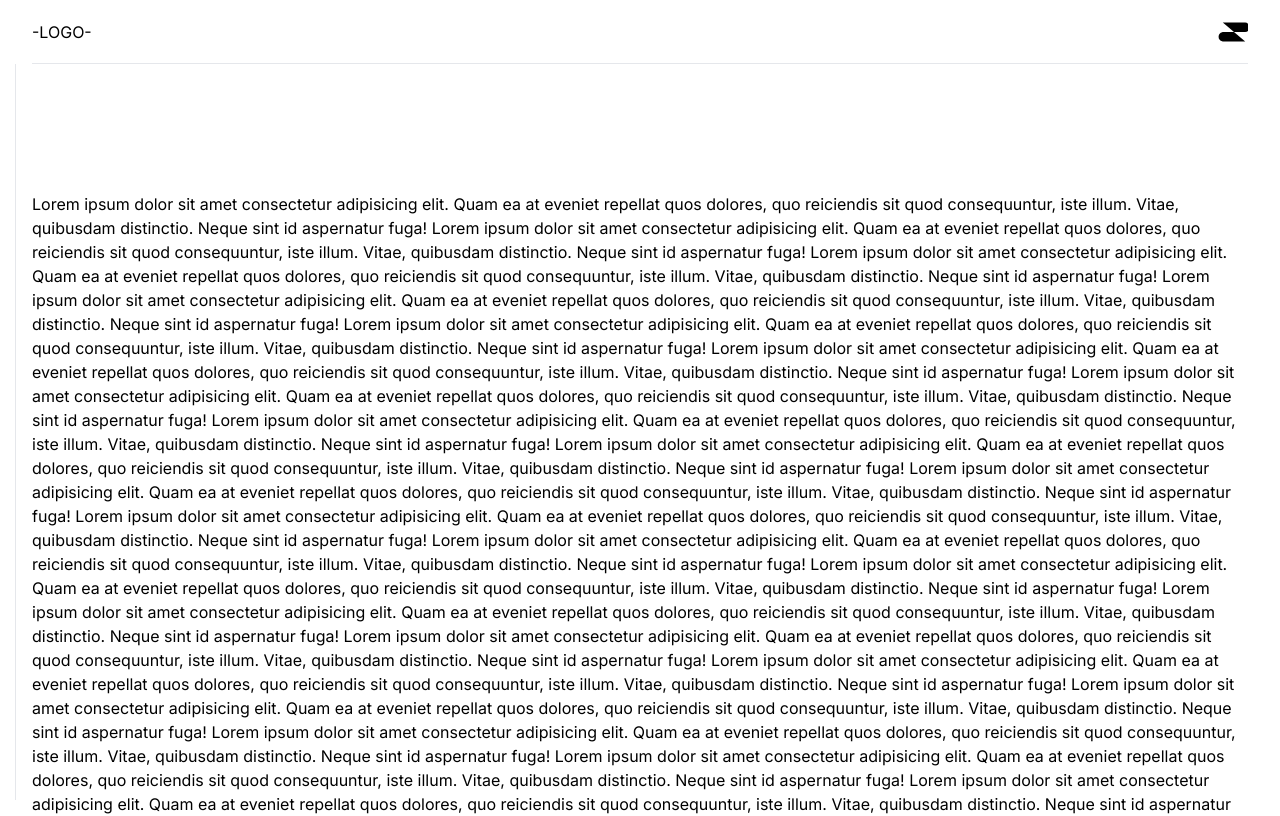
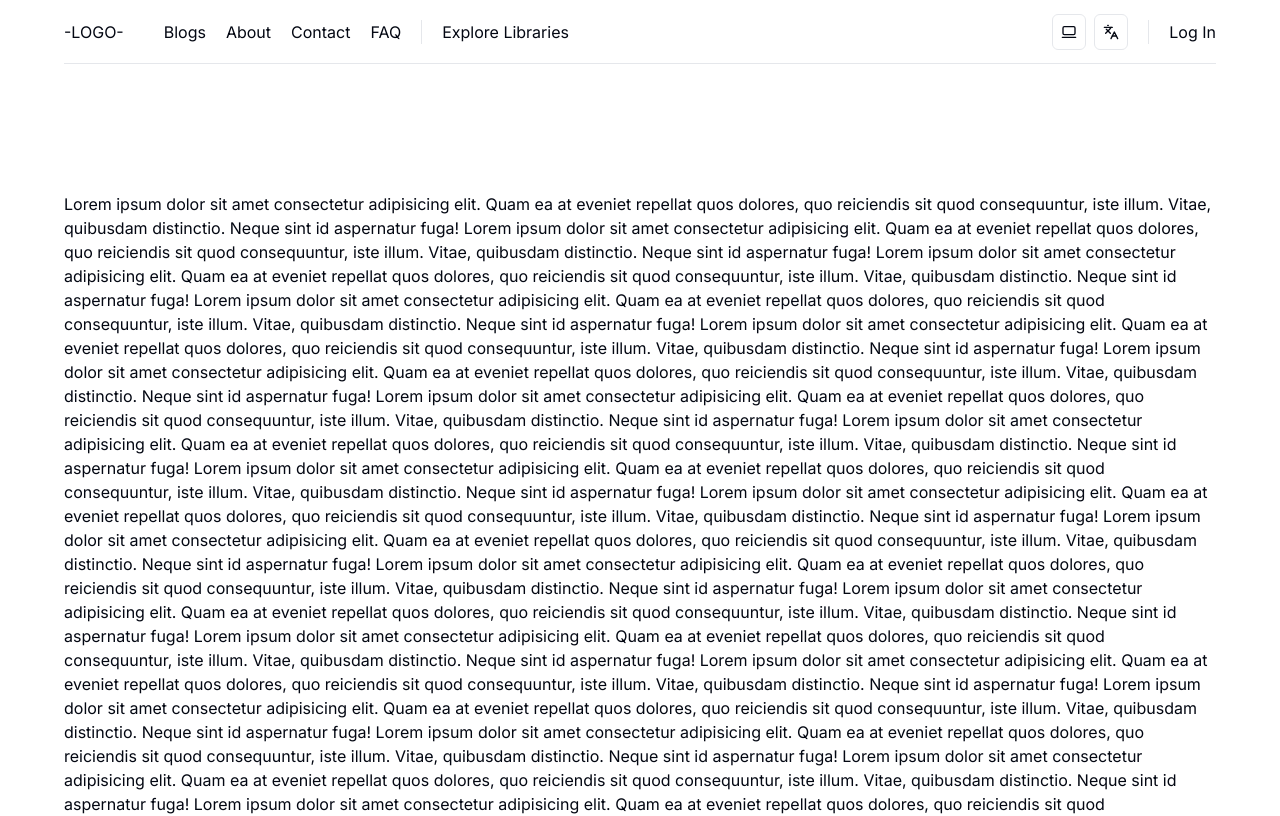
Before and after one commit to Wiazeph/sample-book-project, a Next.js app: page / in a window 1280 px wide. Shown: the top 816 px of the page. Built offline with nearby package versions, Linux system fonts and the light colour scheme.

Commit message:
edit tailwind config values

```diff
--- a/src/app/layout.tsx
+++ b/src/app/layout.tsx
@@ -23,7 +23,7 @@ export default function RootLayout({
     <html lang="en">
       <body
         className={cn(
-          'min-h-screen bg-background font-sans antialiased flex flex-col gap-y-16 sm:gap-y-20 md:gap-y-24 lg:gap-y-28 xl:gap-y-32',
+          'min-h-screen bg-background text-foreground font-sans antialiased flex flex-col gap-y-16 sm:gap-y-20 md:gap-y-24 lg:gap-y-28 xl:gap-y-32',
           fontSans.variable
         )}
       >
--- a/src/assets/css/index.css
+++ b/src/assets/css/index.css
@@ -1,3 +1,137 @@
 @tailwind base;
 @tailwind components;
 @tailwind utilities;
+
+/* shadcn/ui */
+@layer base {
+  * {
+    @apply border-border;
+  }
+
+  :root {
+    --background: 0 0% 100%;
+    --foreground: 224 71.4% 4.1%;
+
+    --card: 0 0% 100%;
+    --card-foreground: 224 71.4% 4.1%;
+
+    --popover: 0 0% 100%;
+    --popover-foreground: 224 71.4% 4.1%;
+
+    --primary: 220.9 39.3% 11%;
+    --primary-foreground: 210 20% 98%;
+
+    --secondary: 220 14.3% 95.9%;
+    --secondary-foreground: 220.9 39.3% 11%;
+
+    --muted: 220 14.3% 95.9%;
+    --muted-foreground: 220 8.9% 46.1%;
+
+    --accent: 220 14.3% 95.9%;
+    --accent-foreground: 220.9 39.3% 11%;
+
+    --destructive: 0 84.2% 60.2%;
+    --destructive-foreground: 210 20% 98%;
+
+    --border: 220 13% 91%;
+    --input: 220 13% 91%;
+    --ring: 224 71.4% 4.1%;
+
+    --radius: 0.5rem;
+  }
+
+  .dark {
+    --background: 0 0% 8%;
+    --foreground: 210 20% 98%;
+
+    --card: 0 0% 9%;
+    --card-foreground: 210 20% 98%;
+
+    --popover: 0 0% 9%;
+    --popover-foreground: 210 20% 98%;
+
+    --primary: 210 20% 98%;
+    --primary-foreground: 220.9 39.3% 11%;
+
+    --secondary: 215 27.9% 16.9%;
+    --secondary-foreground: 210 20% 98%;
+
+    --muted: 215 27.9% 16.9%;
+    --muted-foreground: 217.9 10.6% 64.9%;
+
+    --accent: 240 4% 16%;
+    --accent-foreground: 210 20% 98%;
+
+    --destructive: 0 62.8% 30.6%;
+    --destructive-foreground: 210 20% 98%;
+
+    --border: 0 0% 20%;
+    --input: 0 0% 20%;
+    --ring: 216 12.2% 83.9%;
+  }
+}
+/* shadcn/ui */
+
+@layer components {
+  /* Navigation Links */
+  .NavLink {
+    @apply hover:text-slate-500 transition-colors;
+  }
+  .NavLink-Active {
+    @apply flex items-center text-slate-800 hover:text-inherit dark:hover:text-slate-600 transition-colors;
+  }
+  /* Navigation Links */
+}
+
+@layer utilities {
+  /* Hamburger Menu */
+  .Hamburger-Menu {
+    cursor: pointer;
+    -webkit-tap-highlight-color: transparent;
+    transition: transform 400ms;
+    -moz-user-select: none;
+    -webkit-user-select: none;
+    -ms-user-select: none;
+    user-select: none;
+  }
+  .Menu-Rotate.active {
+    transform: rotate(45deg);
+  }
+  .line {
+    fill: none;
+    transition: stroke-dasharray 400ms, stroke-dashoffset 400ms;
+    stroke: currentColor;
+    stroke-width: 5.5;
+    stroke-linecap: round;
+  }
+  .Ham-Menu .top {
+    stroke-dasharray: 40 160;
+  }
+  .Ham-Menu .middle {
+    stroke-dasharray: 40 142;
+    transform-origin: 50%;
+    transition: transform 400ms;
+  }
+  .Ham-Menu .bottom {
+    stroke-dasharray: 40 85;
+    transform-origin: 50%;
+    transition: transform 400ms, stroke-dashoffset 400ms;
+  }
+  .Ham-Menu.active .top {
+    stroke-dashoffset: -64px;
+  }
+  .Ham-Menu.active .middle {
+    stroke-dashoffset: 0;
+    transform: rotate(90deg);
+  }
+  .Ham-Menu.active .bottom {
+    stroke-dashoffset: -64px;
+  }
+  .Ham-Menu.active ~ .Menu {
+    transform: translateX(-16px);
+  }
+  .Ham-Menu.active ~ .Menu {
+    @apply shadow-md dark:shadow-border;
+  }
+  /* Hamburger Menu */
+}
--- a/src/components/company/nav-bar/index.tsx
+++ b/src/components/company/nav-bar/index.tsx
@@ -47,9 +47,9 @@ const NavBar = (props: Props) => {
               <Link
                 key={index}
                 href={clink.path}
-                className={`${clink.title} ${
-                  pathname === '/' ? 'NavLink-Active' : 'NavLink'
-                }`}
+                className={
+                  pathname === clink.path ? 'NavLink-Active' : 'NavLink'
+                }
               >
                 {clink.title}
               </Link>
@@ -62,9 +62,9 @@ const NavBar = (props: Props) => {
 
             <Link
               href="/libraries"
-              className={`${
-                pathname === '/' ? 'NavLink-Active' : 'NavLink w-max'
-              }`}
+              className={
+                pathname === '/libraries' ? 'NavLink-Active' : 'NavLink w-max'
+              }
             >
               Explore Libraries
             </Link>
@@ -79,12 +79,7 @@ const NavBar = (props: Props) => {
             />
 
             <div className="flex flex-col items-center gap-4 sm:gap-5 mdl:flex-row">
-              <Link
-                href="/login"
-                className={`${
-                  pathname === '/' ? 'NavLink-Active' : 'NavLink w-max'
-                }`}
-              >
+              <Link href="/login" className="NavLink w-max">
                 Log In
               </Link>
 
--- a/src/components/ui/appearance/index.tsx
+++ b/src/components/ui/appearance/index.tsx
@@ -52,12 +52,12 @@ const Appearance = (props: Props) => {
         defaultValue={theme}
         value={theme}
       >
-        <SelectTrigger className="h-9 flex items-center gap-x-2 px-2 border rounded-md bg-none! hover:bg-zinc-100 dark:hover:bg-zinc-800/80 transition-colors">
+        <SelectTrigger className="h-9 flex items-center gap-x-2 px-2 border rounded-md bg-none! hover:bg-slate-100 dark:hover:bg-slate-800/80 transition-colors">
           {theme === 'Light' && <Sun className="Icon w-4 h-4" />}
 
-          {theme === 'Dark' && <Moon className="Icon w-3.5 h-3.5" />}
+          {theme === 'Dark' && <Moon className="Icon w-4 h-4" />}
 
-          {theme === 'System' && <Laptop2 className="Icon w-3.5 h-3.5" />}
+          {theme === 'System' && <Laptop2 className="Icon w-4 h-4" />}
 
           {props.separator && <Separator orientation="vertical" />}
 
@@ -71,19 +71,19 @@ const Appearance = (props: Props) => {
           </SelectItem>
 
           <SelectItem value="Dark">
-            <Moon className="Icon w-3.5 h-3.5" />
+            <Moon className="Icon w-4 h-4" />
             <div className="mb-0.5">Dark</div>
           </SelectItem>
 
           <SelectItem value="System">
-            <Laptop2 className="Icon w-3.5 h-3.5" />
+            <Laptop2 className="Icon w-4 h-4" />
             <div className="mb-0.5">System</div>
           </SelectItem>
         </SelectContent>
       </Select>
 
       <Select>
-        <SelectTrigger className="h-9 flex items-center gap-x-2 px-2 border rounded-md hover:bg-zinc-100 dark:hover:bg-zinc-800/80 transition-colors">
+        <SelectTrigger className="h-9 flex items-center gap-x-2 px-2 border rounded-md hover:bg-slate-100 dark:hover:bg-slate-800/80 transition-colors">
           <Languages className="Icon w-4 h-4" />
 
           {props.separator && <Separator orientation="vertical" />}
--- a/tailwind.config.js
+++ b/tailwind.config.js
@@ -18,14 +18,52 @@ module.exports = {
   ],
   prefix: '',
   theme: {
+    // Custom Values
     container: {
       center: true,
-      padding: '2rem',
+      padding: {
+        DEFAULT: '1rem',
+        sm: '1.5rem',
+        md: '2rem',
+        mdl: '2.5rem',
+        lg: '3rem',
+        lgx: '3.5rem',
+        xl: '4rem',
+        xl2: '4.5rem',
+      },
+
       screens: {
-        '2xl': '1400px',
+        mdl: '896px',
+        lg: '1024px',
+        lgx: '1152px',
+        xl: '1280px',
+        xl2: '1408px',
       },
     },
+    // Custom Values
+
     extend: {
+      // Custom Values
+      spacing: {
+        18: '4.5rem',
+        58: '14.5rem',
+        62: '15.5rem',
+        66: '16.5rem',
+        68: '17rem',
+      },
+
+      screens: {
+        // -128+
+        // md: '768px',
+        mdl: '896px',
+        // lg: '1024px',
+        lgx: '1152px',
+        // xl: '1280px',
+        xl2: '1408px',
+        // 2xl: '1536px',
+      },
+      // Custom Values
+
       // Next.js
       backgroundImage: {
         'gradient-radial': 'radial-gradient(var(--tw-gradient-stops))',
@@ -38,6 +76,10 @@ module.exports = {
         sans: ['var(--font-sans)', ...fontFamily.sans],
       },
       colors: {
+        // Custom Values
+        bgPrimary: '#141414',
+        // Custom Values
+
         border: 'hsl(var(--border))',
         input: 'hsl(var(--input))',
         ring: 'hsl(var(--ring))',
```
